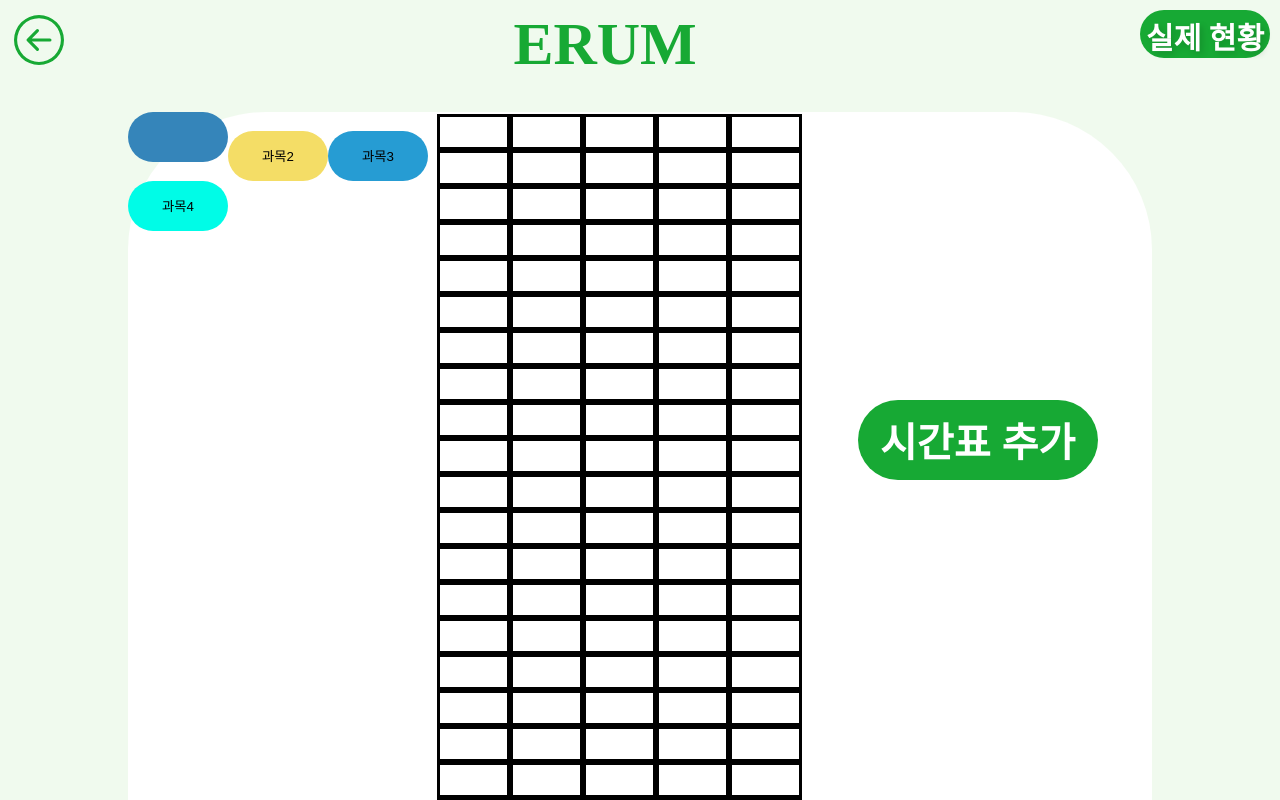
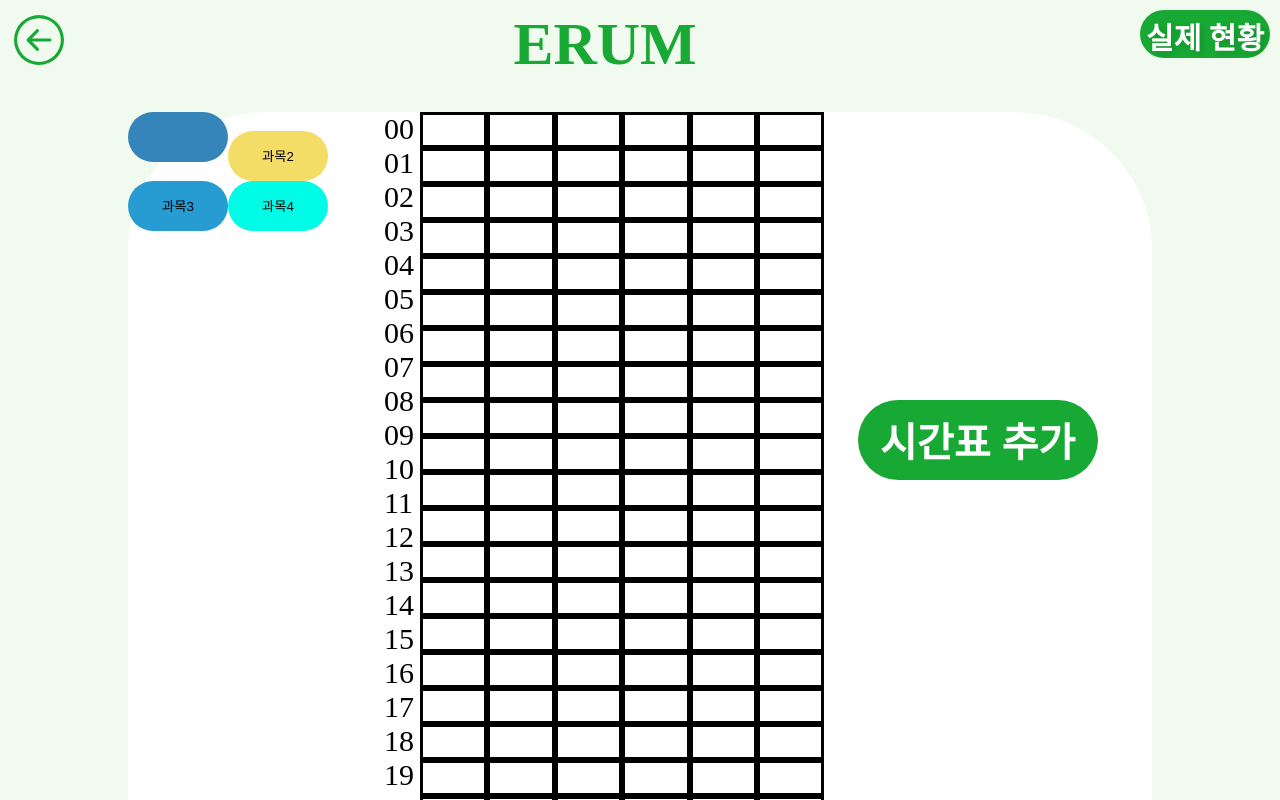
Before and after one commit to Team-PPSL/ERUM-Front-end, a React (Create React App) app in the folder project/: page /time in a window 1280 px wide. Shown: the top 800 px of the page. Built offline with nearby package versions, Linux system fonts and the light colour scheme.

Commit message:
timepage 시간배치 완료

```diff
--- a/project/src/components/TimePage/TimePage.css
+++ b/project/src/components/TimePage/TimePage.css
@@ -48,24 +48,30 @@
 /* 중앙 */
 .container {
     width: 80%;
-    height: 1225px;
+    height: 860px;
     margin: 0 auto;
     border-radius: 138px 138px 0 0;
     background-color: white;
 }
 .first-box {
-    width: 30%;
-    height: 1225px;
+    width: 25%;
+    height: 860px;
     float: left;
+}
+.timelist-box {
+    width: 3.5%;
+    height: 860px;
+    float: left;
+    font-size: 30px;
 }
 .second-box {
     width: 40%;
-    height: 1225px;
+    height: 860px;
     float: left;
 }
 .third-box {
     width: 30%;
-    height: 1225px;
+    height:860px;
     float: left;
 }
 
--- a/project/src/components/TimePage/TimePage.js
+++ b/project/src/components/TimePage/TimePage.js
@@ -68,45 +68,25 @@ const TimePage = () => {
     }
   }
 
-  // const divId = [1, 2, 3, 4, 5, 6];
   const listItem = timelist.map((id) => (
     <div
       id={id}
       style={{
-        width: '67px',
+        width: '15%',
         height: '30px',
         borderColor: 'black',
         borderStyle: 'solid',
         float: 'left',
       }}
     ></div>
-    // <tr>
-    //   <td
-    //     id={id}
-    //     style={{
-    //       width: '67px',
-    //       height: '30px',
-    //       borderColor: 'black',
-    //       borderStyle: 'solid',
-    //       float: 'left',
-    //     }}
-    //   ></td>
-    // </tr>
   ));
 
-  // const divId = [1, 2, 3, 4, 5, 6];
-  // const listItem = divId.map((id) => (
-  //   <div
-  //     id={id}
-  //     style={{
-  //       width: '67px',
-  //       height: '30px',
-  //       borderColor: 'black',
-  //       borderStyle: 'solid',
-  //       float: 'left',
-  //     }}
-  //   ></div>
-  // ));
+  //기준 시간
+  const stdlist = [];
+  for (let std = 0; std < 24; std++) {
+    stdlist.push(('00' + std).slice(-2));
+  }
+  const stdItem = stdlist.map((num) => <div>{num}</div>);
 
   return (
     <>
@@ -184,207 +164,8 @@ const TimePage = () => {
             <span>과목4</span>
           </button>
         </div>
-        <div className="second-box">
-          <table>{listItem}</table>
-          {/* <table class="tg">
-            <thead>
-              <tr>
-                <td class="time-box"></td>
-                <td class="time-box"></td>
-                <td class="time-box"></td>
-                <td class="time-box"></td>
-                <td class="time-box"></td>
-                <td class="time-box"></td>
-              </tr>
-            </thead>
-            <tbody>
-              <tr>
-                <td class="time-box"></td>
-                <td class="time-box"></td>
-                <td class="time-box"></td>
-                <td class="time-box"></td>
-                <td class="time-box"></td>
-                <td class="time-box"></td>
-              </tr>
-              <tr>
-                <td class="time-box"></td>
-                <td class="time-box"></td>
-                <td class="time-box"></td>
-                <td class="time-box"></td>
-                <td class="time-box"></td>
-                <td class="time-box"></td>
-              </tr>
-              <tr>
-                <td class="time-box"></td>
-                <td class="time-box"></td>
-                <td class="time-box"></td>
-                <td class="time-box"></td>
-                <td class="time-box"></td>
-                <td class="time-box"></td>
-              </tr>
-              <tr>
-                <td class="time-box"></td>
-                <td class="time-box"></td>
-                <td class="time-box"></td>
-                <td class="time-box"></td>
-                <td class="time-box"></td>
-                <td class="time-box"></td>
-              </tr>
-              <tr>
-                <td class="time-box"></td>
-                <td class="time-box"></td>
-                <td class="time-box"></td>
-                <td class="time-box"></td>
-                <td class="time-box"></td>
-                <td class="time-box"></td>
-              </tr>
-              <tr>
-                <td class="time-box"></td>
-                <td class="time-box"></td>
-                <td class="time-box"></td>
-                <td class="time-box"></td>
-                <td class="time-box"></td>
-                <td class="time-box"></td>
-              </tr>
-              <tr>
-                <td class="time-box"></td>
-                <td class="time-box"></td>
-                <td class="time-box"></td>
-                <td class="time-box"></td>
-                <td class="time-box"></td>
-                <td class="time-box"></td>
-              </tr>
-              <tr>
-                <td class="time-box"></td>
-                <td class="time-box"></td>
-                <td class="time-box"></td>
-                <td class="time-box"></td>
-                <td class="time-box"></td>
-                <td class="time-box"></td>
-              </tr>
-              <tr>
-                <td class="time-box"></td>
-                <td class="time-box"></td>
-                <td class="time-box"></td>
-                <td class="time-box"></td>
-                <td class="time-box"></td>
-                <td class="time-box"></td>
-              </tr>
-              <tr>
-                <td class="time-box"></td>
-                <td class="time-box"></td>
-                <td class="time-box"></td>
-                <td class="time-box"></td>
-                <td class="time-box"></td>
-                <td class="time-box"></td>
-              </tr>
-              <tr>
-                <td class="time-box"></td>
-                <td class="time-box"></td>
-                <td class="time-box"></td>
-                <td class="time-box"></td>
-                <td class="time-box"></td>
-                <td class="time-box"></td>
-              </tr>
-              <tr>
-                <td class="time-box"></td>
-                <td class="time-box"></td>
-                <td class="time-box"></td>
-                <td class="time-box"></td>
-                <td class="time-box"></td>
-                <td class="time-box"></td>
-              </tr>
-              <tr>
-                <td class="time-box"></td>
-                <td class="time-box"></td>
-                <td class="time-box"></td>
-                <td class="time-box"></td>
-                <td class="time-box"></td>
-                <td class="time-box"></td>
-              </tr>
-              <tr>
-                <td class="time-box"></td>
-                <td class="time-box"></td>
-                <td class="time-box"></td>
-                <td class="time-box"></td>
-                <td class="time-box"></td>
-                <td class="time-box"></td>
-              </tr>
-              <tr>
-                <td class="time-box"></td>
-                <td class="time-box"></td>
-                <td class="time-box"></td>
-                <td class="time-box"></td>
-                <td class="time-box"></td>
-                <td class="time-box"></td>
-              </tr>
-              <tr>
-                <td class="time-box"></td>
-                <td class="time-box"></td>
-                <td class="time-box"></td>
-                <td class="time-box"></td>
-                <td class="time-box"></td>
-                <td class="time-box"></td>
-              </tr>
-              <tr>
-                <td class="time-box"></td>
-                <td class="time-box"></td>
-                <td class="time-box"></td>
-                <td class="time-box"></td>
-                <td class="time-box"></td>
-                <td class="time-box"></td>
-              </tr>
-              <tr>
-                <td class="time-box"></td>
-                <td class="time-box"></td>
-                <td class="time-box"></td>
-                <td class="time-box"></td>
-                <td class="time-box"></td>
-                <td class="time-box"></td>
-              </tr>
-              <tr>
-                <td class="time-box"></td>
-                <td class="time-box"></td>
-                <td class="time-box"></td>
-                <td class="time-box"></td>
-                <td class="time-box"></td>
-                <td class="time-box"></td>
-              </tr>
-              <tr>
-                <td class="time-box"></td>
-                <td class="time-box"></td>
-                <td class="time-box"></td>
-                <td class="time-box"></td>
-                <td class="time-box"></td>
-                <td class="time-box"></td>
-              </tr>
-              <tr>
-                <td class="time-box"></td>
-                <td class="time-box"></td>
-                <td class="time-box"></td>
-                <td class="time-box"></td>
-                <td class="time-box"></td>
-                <td class="time-box"></td>
-              </tr>
-              <tr>
-                <td class="time-box"></td>
-                <td class="time-box"></td>
-                <td class="time-box"></td>
-                <td class="time-box"></td>
-                <td class="time-box"></td>
-                <td class="time-box"></td>
-              </tr>
-              <tr>
-                <td class="time-box"></td>
-                <td class="time-box"></td>
-                <td class="time-box"></td>
-                <td class="time-box"></td>
-                <td class="time-box"></td>
-                <td class="time-box"></td>
-              </tr>
-            </tbody>
-          </table> */}
-        </div>
+        <div className="timelist-box">{stdItem}</div>
+        <div className="second-box">{listItem}</div>
         <div className="third-box">
           <button className="Addsubject-button" onClick={handlerClick}>
             시간표 추가
```
